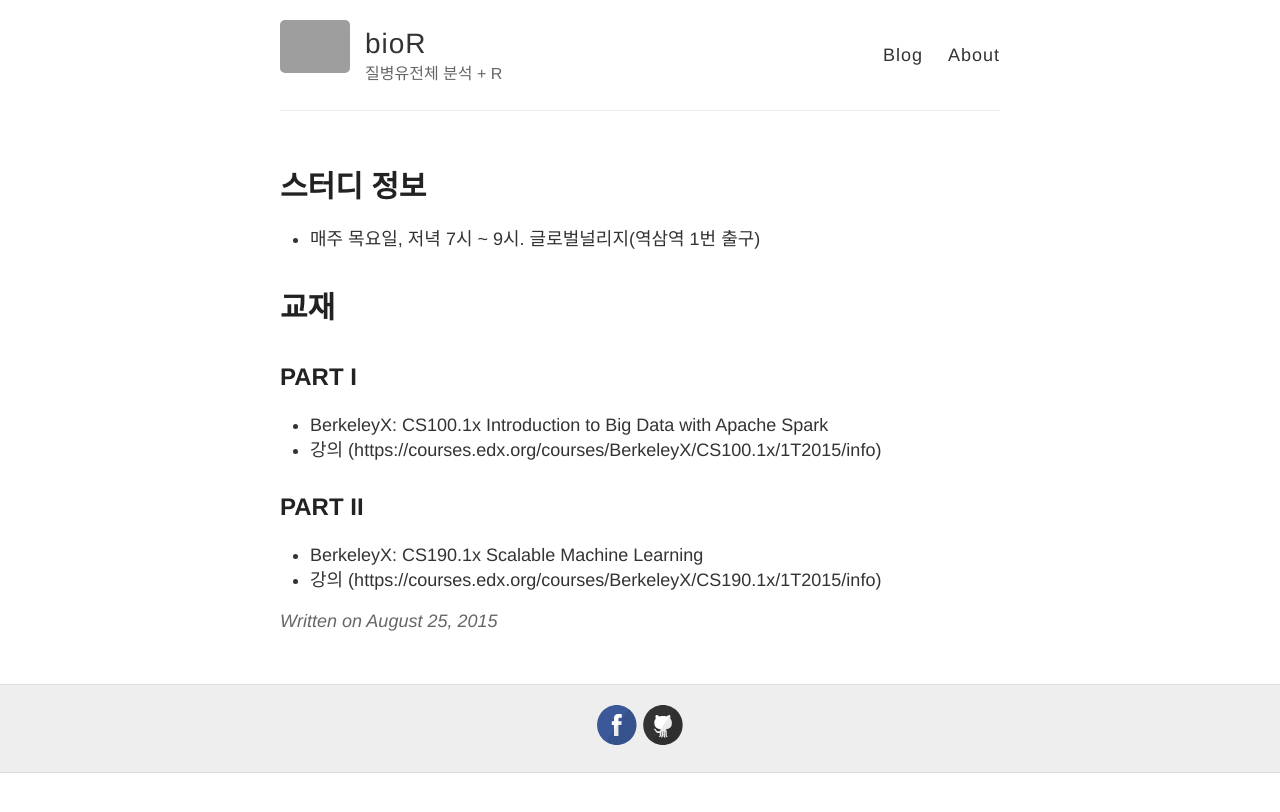
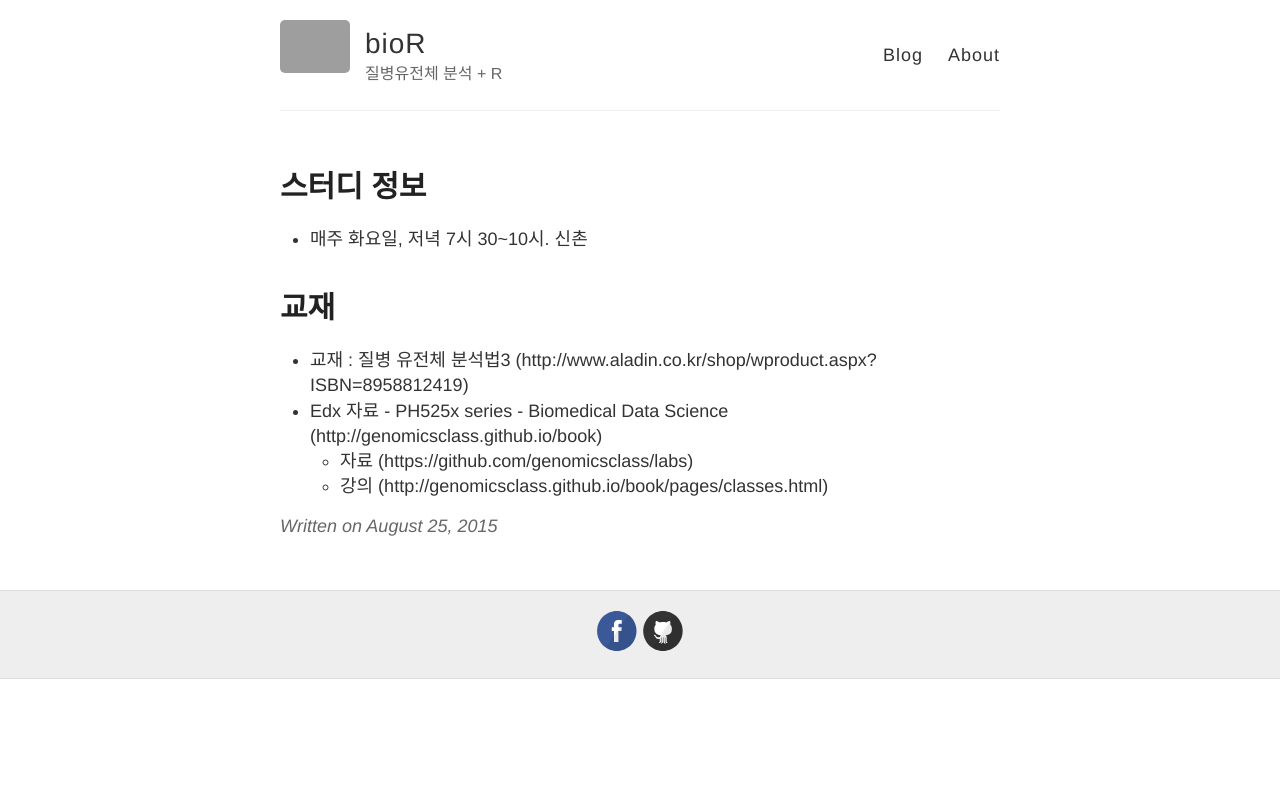
Before and after one commit to biospin/bioR, a Jekyll site: the page built from _posts/2015-8-25-INFO.md, in a window 1280 px wide. Shown: the top 812 px of the page. Built offline with Jekyll 4.4.1, drawn with Linux system fonts in a browser that asks for light colours; Markdown is read by kramdown in place of the engine named in the settings; grey boxes are pictures that could not be loaded.

Commit message:
Update 2015-8-25-INFO.md

```diff
--- a/_posts/2015-8-25-INFO.md
+++ b/_posts/2015-8-25-INFO.md
@@ -3,14 +3,10 @@ layout: post
 title: 스터디 정보
 ---
 
-* 매주 목요일, 저녁 7시 ~ 9시. 글로벌널리지(역삼역 1번 출구)
+* 매주 화요일, 저녁 7시 30~10시. 신촌
 
 # 교재
-
-## PART I
-* BerkeleyX: CS100.1x Introduction to Big Data with Apache Spark
-* 강의 (https://courses.edx.org/courses/BerkeleyX/CS100.1x/1T2015/info)
-
-## PART II
-* BerkeleyX: CS190.1x Scalable Machine Learning
-* 강의 (https://courses.edx.org/courses/BerkeleyX/CS190.1x/1T2015/info)
+* 교재 : 질병 유전체 분석법3 (http://www.aladin.co.kr/shop/wproduct.aspx?ISBN=8958812419)
+* Edx 자료 - PH525x series - Biomedical Data Science (http://genomicsclass.github.io/book)
+  - 자료 (https://github.com/genomicsclass/labs)
+  - 강의 (http://genomicsclass.github.io/book/pages/classes.html)
```
